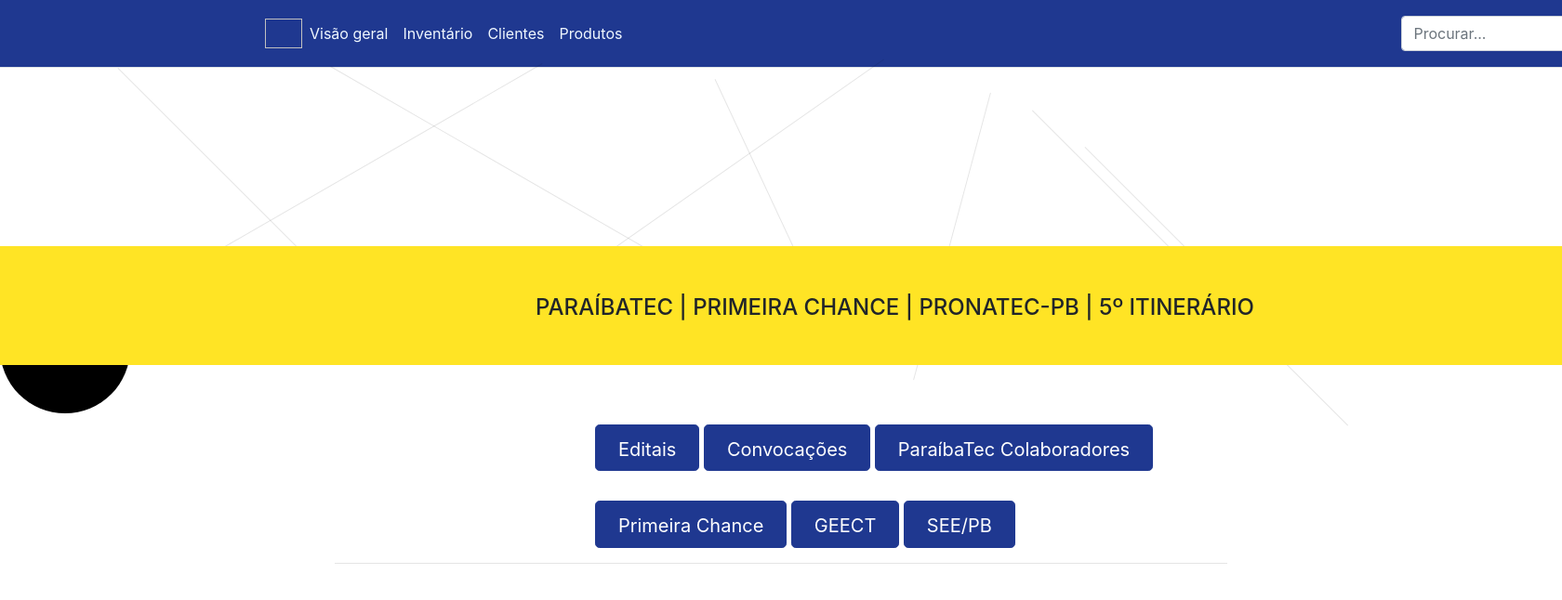
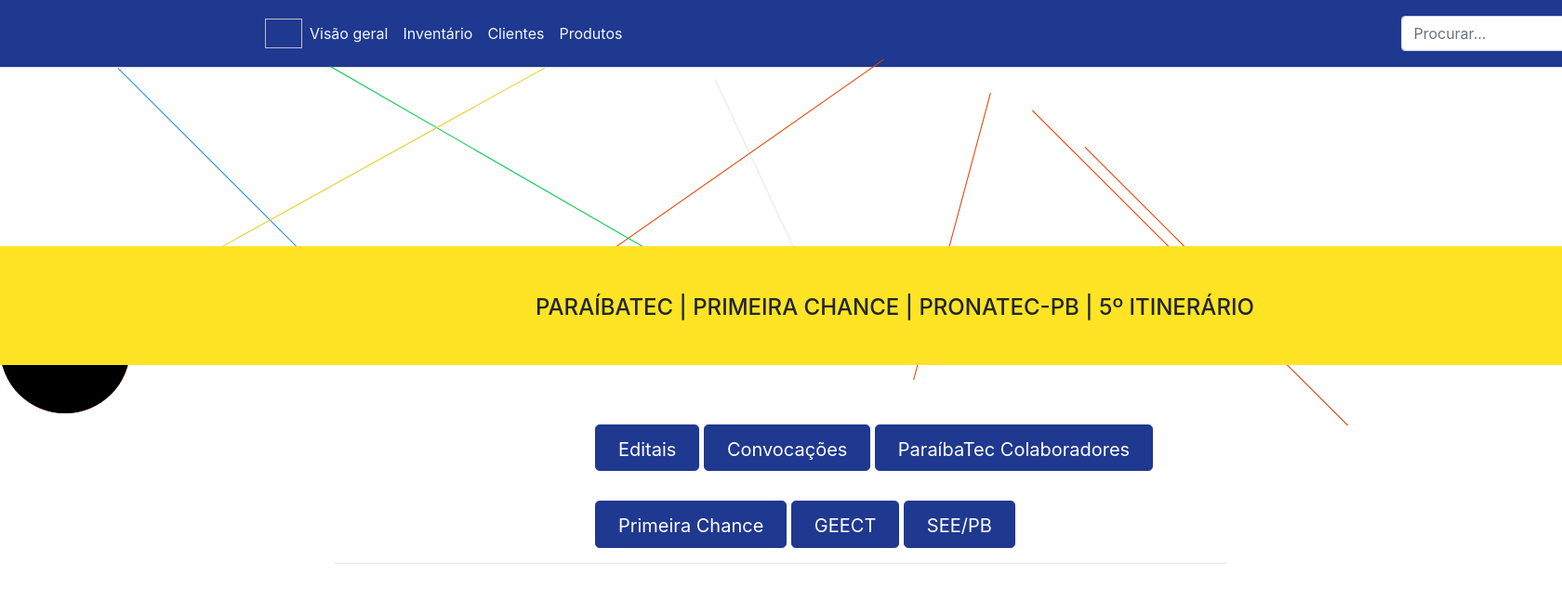
Before and after one commit to dudoca7work/bd_django2, a Django app: template banco_dados/templates/banco_dados/index.html in a window 1680 px wide; the page is wider, and only the part inside the window is pictured. Shown: the top 646 px of that part at 93% size. Run offline with Django 5.2, Linux system fonts and the light colour scheme; the template is opened without the code that fills it, so the values that code supplies are empty; parts of the project's set-up code (start-up, migrations or seed data) failed here and were passed over.

Commit message:
sjdnjsbd j

```diff
--- a/banco_dados/templates/banco_dados/index.html
+++ b/banco_dados/templates/banco_dados/index.html
@@ -38,17 +38,17 @@
 
 
   <div style="height: 6rem;width: 100rem;padding-top: 0%;">
-    <hr style="color: rgb(255, 72, 0);rotate: 145deg;width: 23rem;margin-top: 6rem;">
-    <hr style="color: rgb(255, 72, 0);rotate: 45deg;width: 20rem;margin-left: 5rem;">
-    <hr style="color: rgb(255, 72, 0);rotate: 30deg;width: 33rem;margin-left: 20rem;">
-    <hr style="color: rgb(255, 72, 0);rotate: 150deg;width: 38rem;margin-left: 1rem;">
+    <hr style="background-color: rgb(255, 72, 0);rotate: 145deg;width: 23rem;margin-top: 6rem;">
+    <hr style="background-color: rgba(57, 159, 232, 1);rotate: 45deg;width: 20rem;margin-left: 5rem;">
+    <hr style="background-color: rgba(0, 220, 88, 1);rotate: 30deg;width: 33rem;margin-left: 20rem;">
+    <hr style="background-color: rgba(255, 228, 37, 1);rotate: 151deg;width: 38rem;margin-left: 1rem;">
     <hr style="color: rgb(255, 72, 0);rotate: 65deg;width: 21rem;margin-left: 42rem;">
 
-    <hr style="color: rgb(255, 72, 0);rotate: 105deg;width: 20rem;margin-left: 54rem;">
-    <hr style="color: rgb(255, 72, 0);rotate: 45deg;width: 20rem;margin-left: 70rem;">
-    <hr style="color: rgb(255, 72, 0);rotate: 45deg;width: 30rem;margin-left: 65rem;">
+    <hr style="background-color: rgb(255, 72, 0);rotate: 105deg;width: 20rem;margin-left: 54rem;">
+    <hr style="background-color: rgb(255, 72, 0);rotate: 45deg;width: 20rem;margin-left: 70rem;">
+    <hr style="background-color: rgb(255, 72, 0);rotate: 45deg;width: 30rem;margin-left: 65rem;">
 
-    <svg class="bd-placeholder-img rounded-circle" width="140" height="140" xmlns="http://www.w3.org/2000/svg" role="img" aria-label="Espaço reservado: 140x140" preserveAspectRatio="xMidYMid slice" focusable="false"><title>Placeholder</title><rect width="100%" height="100%"></rect></svg>
+    <svg class="bd-placeholder-img rounded-circle" style="background-color:rgb(255, 72, 0);" width="140" height="140" xmlns="http://www.w3.org/2000/svg" role="img" aria-label="Espaço reservado: 140x140" preserveAspectRatio="xMidYMid slice" focusable="false"><title>Placeholder</title><rect width="100%" height="100%"></rect></svg>
   </div>
 
   <div class="navbar shadow-sm" style="height: 8rem;background-color:rgba(255, 228, 37, 1);">
--- a/banco_dados/urls.py
+++ b/banco_dados/urls.py
@@ -2,15 +2,11 @@
 from . import views
 
 urlpatterns = [
-    path("", views.index, name="index"),
-    path("<int:id>/", views.details ,name='details'),
-    # ex: / polls/5/results/
-    #path("<int:inorte_id>/", views.results, name='results'),
-    # ex: /polls/5/vote/
-    #path ("<int:inoarte_id>/vote/", views.vote, name="vote"),
-    path("<int:id>/", views.usuários ,name='usuários'),
-    # ex: / polls/5/results/
-    #path("<int:inorte_id>/", views.results, name='results'),
-    # ex: /polls/5/vote/
-    #path ("<int:inoarte_id>/vote/", views.vote, name="vote"),
+    # URLs para Usuario
+    path('usuarios/', views.usuario_list, name='usuario_list'),
+    path('usuarios/<int:pk>/', views.usuario_detail, name='usuario_detail'),
+    path('usuarios/novo/', views.usuario_create, name='usuario_create'),
+    path('usuarios/<int:pk>/editar/', views.usuario_update, name='usuario_update'),
+    path('usuarios/<int:pk>/deletar/', views.usuario_delete, name='usuario_delete'),
+    # Repita para outras models...
 ]
```
